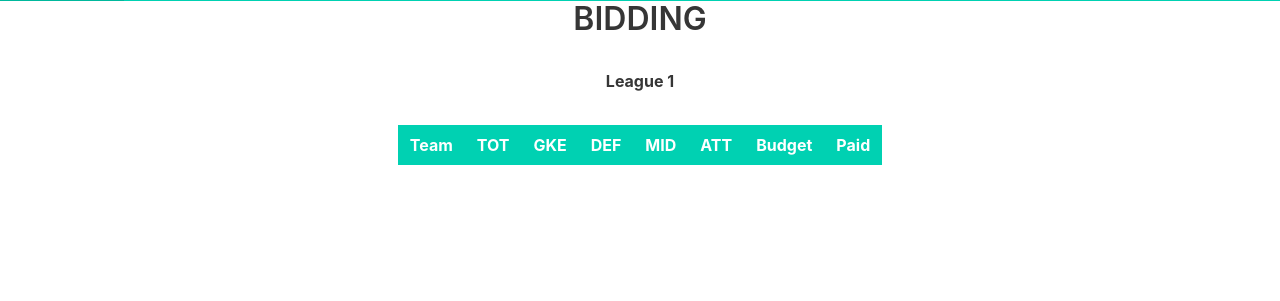
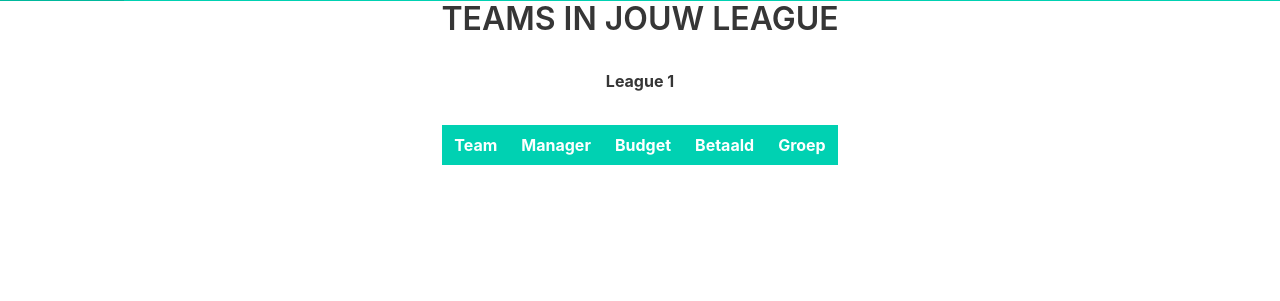
Before and after one commit to LuukBalessence/LenteCup2, a Django app: page /euro2020/teams/1 in a window 1280 px wide. Shown: the part 55-356 px from the top of the page. Run offline with Django 3.2, Linux system fonts and the light colour scheme; a user stored in the database is signed in; data comes from the database, SQL or seed files in the repository; lists and menus that the app fills with data are empty; parts of the project's set-up code (start-up, migrations or seed data) failed here and were passed over; some libraries are stand-ins or nearby versions.

Commit message:
json match aangepast

```diff
--- a/euro2020/templates/euro2020/teams.html
+++ b/euro2020/templates/euro2020/teams.html
@@ -1,6 +1,6 @@
 {% extends "base.html" %}
 {% load static %}
-{% block title %}BIDDING{% endblock %}
+{% block title %}TEAMS IN JOUW LEAGUE{% endblock %}
 {% block content %}
     {% if user.is_authenticated %}
         <form action="" method="post">{% csrf_token %}
@@ -13,19 +13,18 @@
         <table class="table" align="center">
             <tr>
                 <th style="background-color: #00d1b2;color: white">Team</th>
-                <th style="background-color: #00d1b2;color: white">TOT</th>
-                <th style="background-color: #00d1b2;color: white">GKE</th>
-                <th style="background-color: #00d1b2;color: white">DEF</th>
-                <th style="background-color: #00d1b2;color: white">MID</th>
-                <th style="background-color: #00d1b2;color: white">ATT</th>
+                <th style="background-color: #00d1b2;color: white">Manager</th>
                 <th style="background-color: #00d1b2;color: white">Budget</th>
-                <th style="background-color: #00d1b2;color: white">Paid</th>
+                <th style="background-color: #00d1b2;color: white">Betaald</th>
+                <th style="background-color: #00d1b2;color: white">Groep</th>
             </tr>
             {% for team in leagueteams %}
                 <tr>
                     <td>{{ team.name }}</td>
+                    <td>{{ team.owner.first_name }}</td>
                     <td>{{ team.betcoins }}</td>
                     <td>{{ team.paid }}</td>
+                    <td>{{ team.group }}</td>
                 </tr>
             {% endfor %}
         </table>
--- a/euro2020/templates/euro2020/unassignedplayersperleague.html
+++ b/euro2020/templates/euro2020/unassignedplayersperleague.html
@@ -30,7 +30,7 @@
                     <th>
                         <div class="notification is-info" ALIGN="center">
                             <button class="delete"></button>
-                            De spelerslijst van de UEFA is nog niet ingevoerd
+                            De UEFA heeft nog geen officiele spelerslijst gepubliceerd. Er zijn daarom nog geen spelers ingevoerd
                         </div>
                     </th>
                 </tr>
--- a/euro2020/views.py
+++ b/euro2020/views.py
@@ -552,22 +552,12 @@ def leaguemanager(request, league):
 
 
 def teams(request, league):
-    leagueteams = Team.objects.filter(league=league).order_by('name')
-    teamsinfo = []
-    for team in leagueteams:
-        bids = Bids.objects.select_related('player').filter(team=team, assigned=True)
-        gkecount = len(bids.filter(player__position__exact='G'))
-        defcount = len(bids.filter(player__position__exact='D'))
-        midcount = len(bids.filter(player__position__exact='M'))
-        attcount = len(bids.filter(player__position__exact='A'))
-        total = len(bids)
-        info = {'team': team, 'total': total, 'gkecount': gkecount, 'defcount': defcount, 'midcount': midcount,
-                'attcount': attcount}
-        teamsinfo.append(info)
+
+    leagueteams = Team.objects.filter(league=league).order_by('name').select_related("owner")
 
     return render(request, 'euro2020/teams.html',
                   context={'leagueteams': leagueteams, 'leaguename': League.objects.get(pk=league).leaguename,
-                           'teamsinfo': teamsinfo})
+                           })
 
 
 def changephase(request, league):
```
